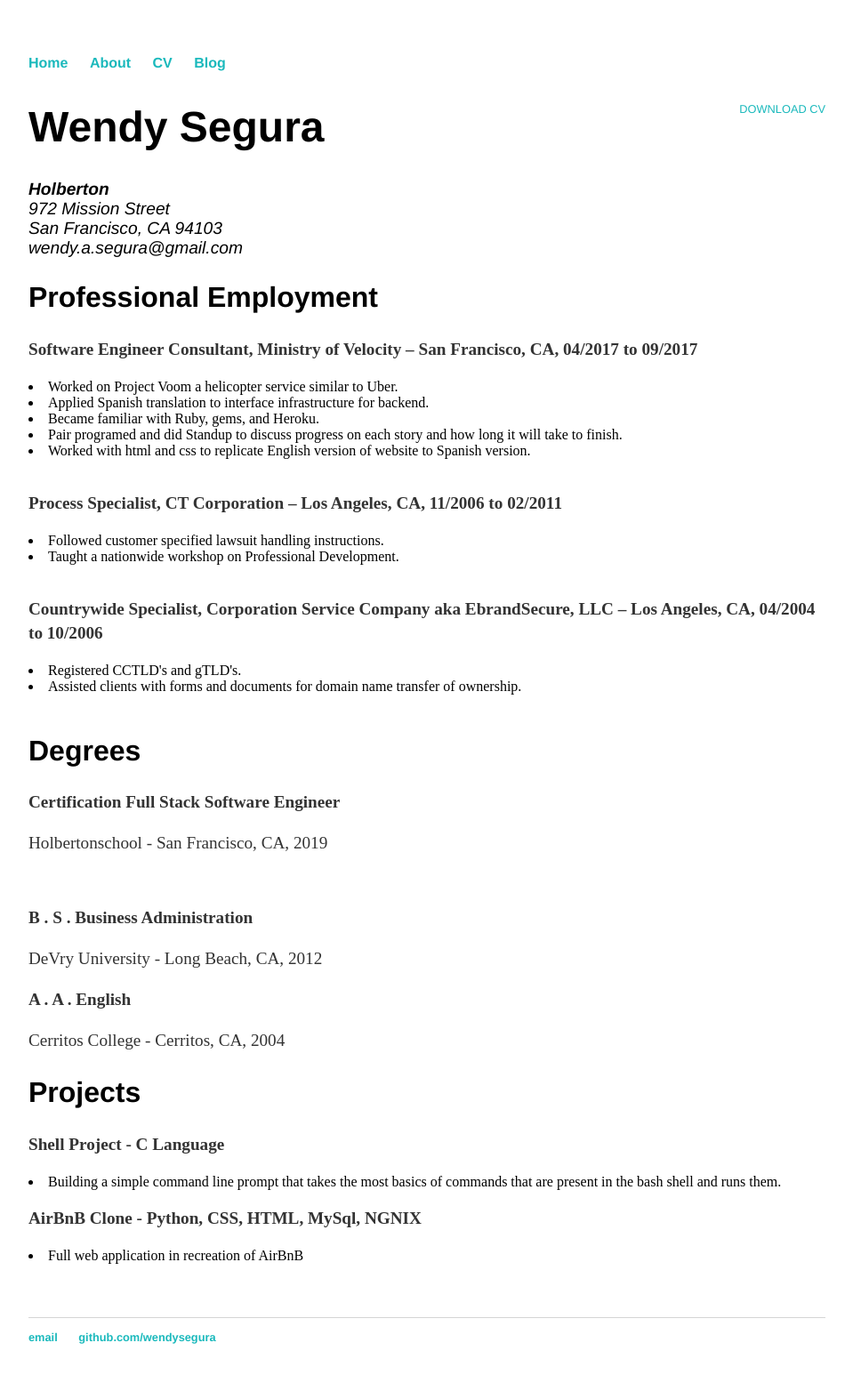
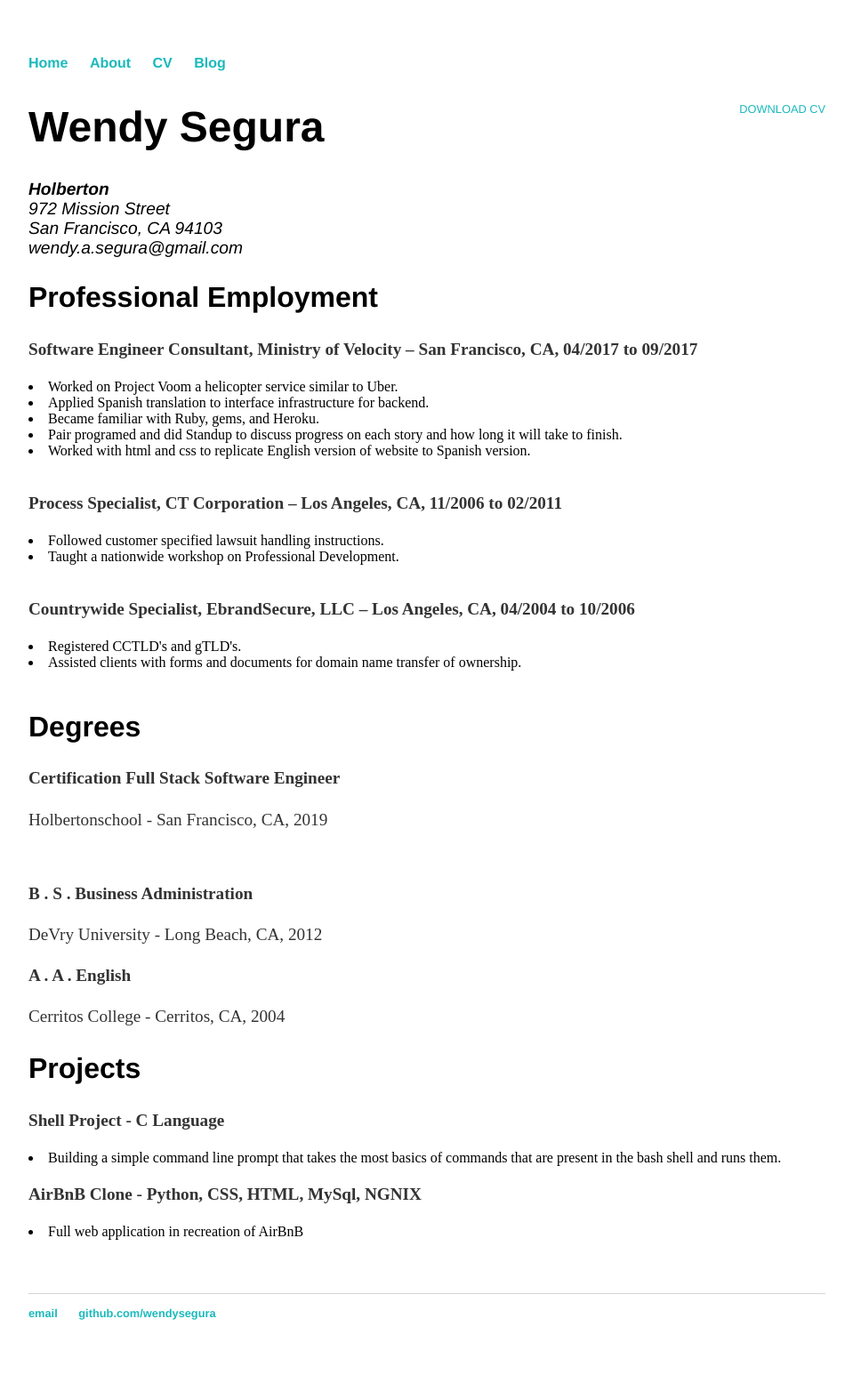
Before and after one commit to feliciahsieh/wendysegura.github.io, a Jekyll site: the page built from cv/index.html, in a window 1280 px wide. Shown: the whole page at 89% size, without its empty margins (160-1119 px from the left). Built offline with Jekyll 4.4.1, drawn with Linux system fonts in a browser that asks for light colours; after the commit the page ends 1546 px from its top, so only the background shows below that.

Commit message:
Update index.html

```diff
--- a/cv/index.html
+++ b/cv/index.html
@@ -30,7 +30,7 @@ title: CV of Wendy Segura
 				<li> Taught a nationwide workshop on Professional Development.</li><br>
 
 
-				<p><strong>Countrywide Specialist, Corporation Service Company aka EbrandSecure, LLC – Los Angeles, CA, 04/2004 to 10/2006</strong></p>
+				<p><strong>Countrywide Specialist, EbrandSecure, LLC – Los Angeles, CA, 04/2004 to 10/2006</strong></p>
 
 				<li>Registered CCTLD's and gTLD's.</li>
 				<li> Assisted clients with forms and documents for domain name transfer of ownership.</li><br>
```
